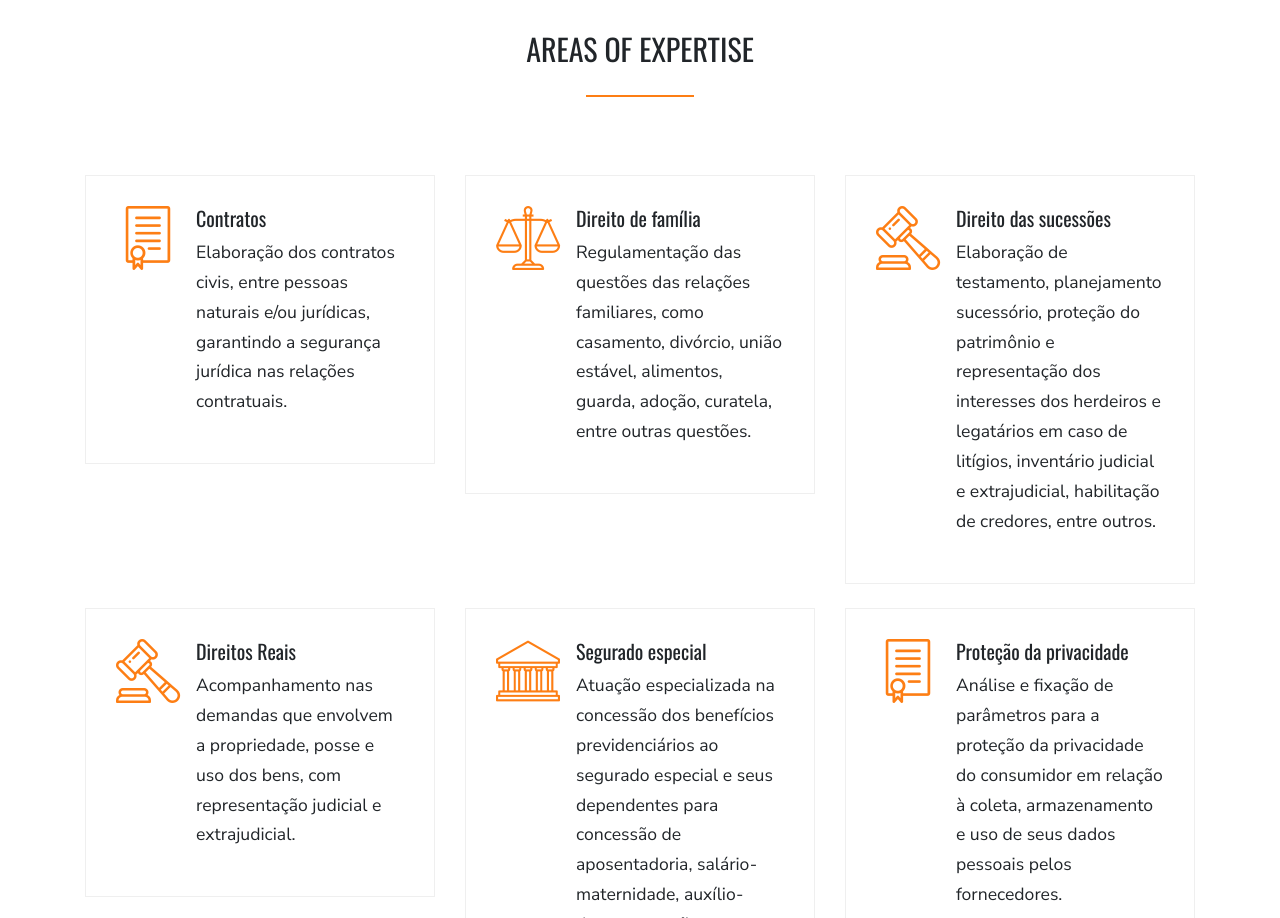
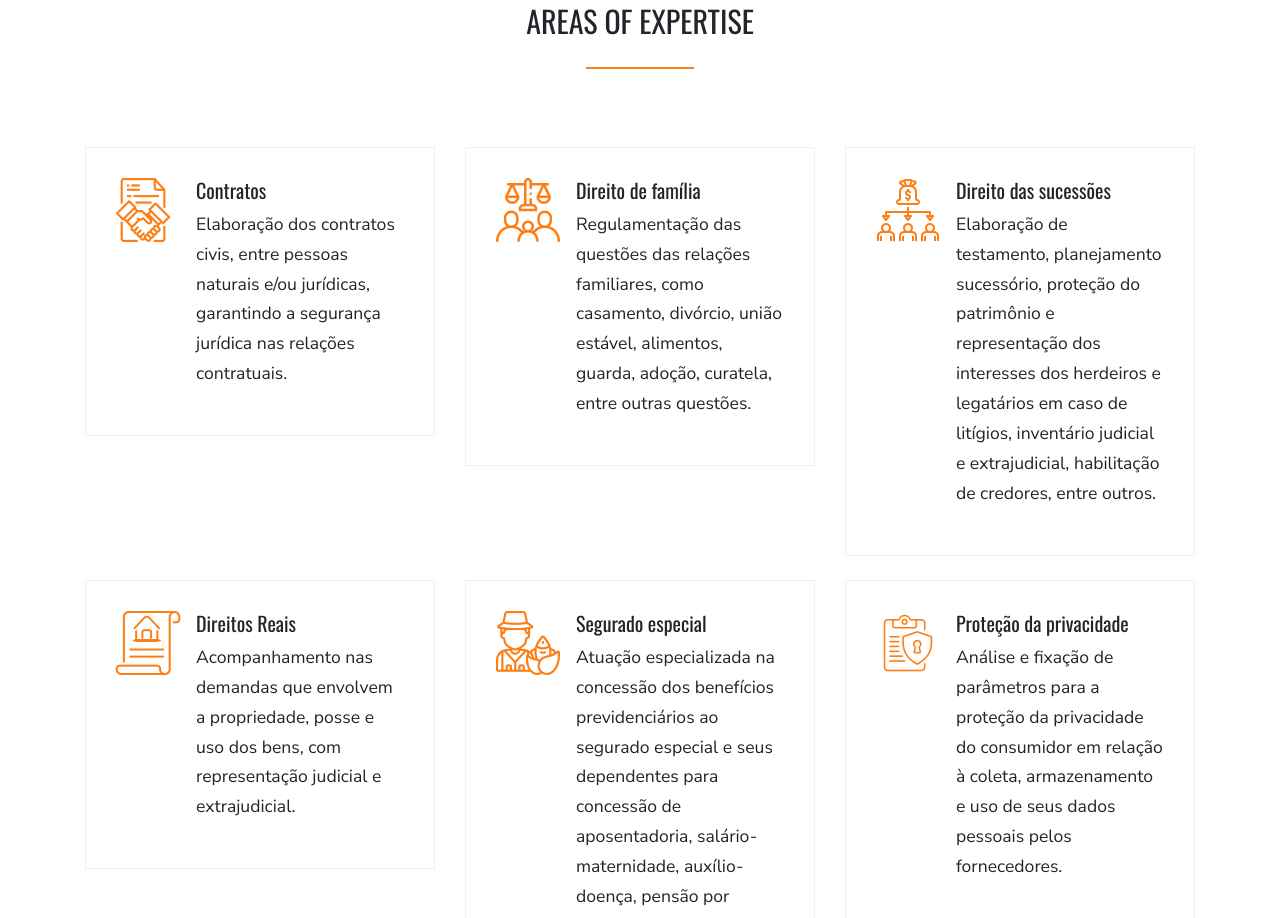
Before and after one commit to tarv7/tarv7.github.io, a plain HTML site: page indara/index.html in a window 1280 px wide. Shown: the part 2693-3611 px from the top of the page. Drawn offline with nearby package versions, Linux system fonts and the light colour scheme; files whose address does not match are found by name.

Commit message:
Changing icons

```diff
--- a/indara/css/style.css
+++ b/indara/css/style.css
@@ -712,8 +712,7 @@ p.dropcap:first-child:first-letter {
     flex: 0 0 50px; }
     .service-2 .service-2-icon span {
       font-size: 4rem;
-      color: #fd7e14;
-      line-height: 0; }
+      color: #fd7e14; }
   .service-2 .service-2-contents h3 {
     font-size: 20px; }
 
--- a/indara/index.html
+++ b/indara/index.html
@@ -128,7 +128,7 @@
             <div class="service-1 first h-100" style="background-image: url('images/img_1.jpg')">
               <div class="service-1-contents">
                 <span class="wrap-icon">
-                  <span class="flaticon-balance"></span>
+                  <span class="icon-balance"></span>
                 </span>
                 <h2>Direito Civil</h2>
                 <p>
@@ -141,7 +141,7 @@
             <div class="service-1 h-100" style="background-image: url('images/img_2.jpg')">
               <div class="service-1-contents">
                 <span class="wrap-icon">
-                  <span class="flaticon-law"></span>
+                  <span class="icon-pension_law"></span>
                 </span>
                 <h2>Direito Previdenciário</h2>
                 <p>
@@ -154,7 +154,7 @@
             <div class="service-1 h-100" style="background-image: url('images/img_3.jpg')">
               <div class="service-1-contents">
                 <span class="wrap-icon">
-                  <span class="flaticon-courthouse"></span>
+                  <span class="icon-consumer_law"></span>
                 </span>
                 <h2>Direito do Consumidor</h2>
                 <p>
@@ -178,7 +178,7 @@
         <div class="row">
           <div class="col-lg-4 col-md-6 mb-4">
             <div class="service-2 d-flex">
-              <div class="service-2-icon mr-3"><span class="flaticon-law"></span></div>
+              <div class="service-2-icon mr-3"><span class="icon-contract"></span></div>
               <div class="service-2-contents">
                 <h3>Contratos</h3>
                 <p>
@@ -189,7 +189,7 @@
           </div>
           <div class="col-lg-4 col-md-6 mb-4">
             <div class="service-2 d-flex">
-              <div class="service-2-icon mr-3"><span class="flaticon-balance"></span></div>
+              <div class="service-2-icon mr-3"><span class="icon-family_law"></span></div>
               <div class="service-2-contents">
                 <h3>Direito de família</h3>
                 <p>
@@ -200,7 +200,7 @@
           </div>
           <div class="col-lg-4 col-md-6 mb-4">
             <div class="service-2 d-flex">
-              <div class="service-2-icon mr-3"><span class="flaticon-auction"></span></div>
+              <div class="service-2-icon mr-3"><span class="icon-heritage"></span></div>
               <div class="service-2-contents">
                 <h3>Direito das sucessões</h3>
                 <p>
@@ -213,7 +213,7 @@
 
           <div class="col-lg-4 col-md-6 mb-4">
             <div class="service-2 d-flex">
-              <div class="service-2-icon mr-3"><span class="flaticon-auction"></span></div>
+              <div class="service-2-icon mr-3"><span class="icon-property"></span></div>
               <div class="service-2-contents">
                 <h3>Direitos Reais</h3>
                 <p>
@@ -224,7 +224,7 @@
           </div>
           <div class="col-lg-4 col-md-6 mb-4">
             <div class="service-2 d-flex">
-              <div class="service-2-icon mr-3"><span class="flaticon-courthouse"></span></div>
+              <div class="service-2-icon mr-3"><span class="icon-farming_fishing"></span></div>
               <div class="service-2-contents">
                 <h3>Segurado especial</h3>
                 <p>
@@ -235,7 +235,7 @@
           </div>
           <div class="col-lg-4 col-md-6 mb-4">
             <div class="service-2 d-flex">
-              <div class="service-2-icon mr-3"><span class="flaticon-law"></span></div>
+              <div class="service-2-icon mr-3"><span class="icon-privacy"></span></div>
               <div class="service-2-contents">
                 <h3>Proteção da privacidade</h3>
                 <p>
```
